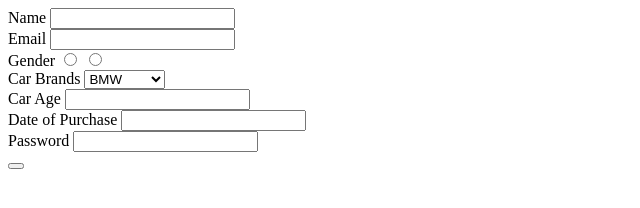
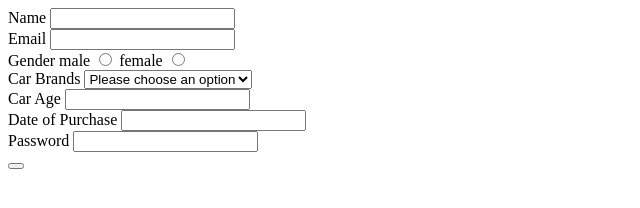
Before and after one commit to acciojob/car-insurance-form-Kumeriyakajal, a website: page main.html in a window 1280 px wide. Shown: the whole page, without its empty margins (0-640 px from the left). Drawn offline with Linux system fonts and the light colour scheme.

Commit message:
created a submission

```diff
--- a/main.html
+++ b/main.html
@@ -19,12 +19,15 @@
 		</div>
 		<div>
            <label for="gender">Gender</label>
-			<input type="radio" id="gender" name="gender" required>
-			<input type="radio" id="gender" name="gender" required>
+		  <label for="gender">male</label>
+	    	<input type="radio" id="gender_male" name="gender" required>
+		  <label for="gender">female</label>
+			<input type="radio" id="gender_female" name="gender" required>
 		</div>
 		<div>
 			<label for="cars">Car Brands</label>
-			<select id="cars" required>
+			<select  name="cars" id="cars" required>
+				<option value=""  disabled selected>Please choose an option</option>
 				<option value="bmw">BMW</option>
 				<option value="audi">Audi</option>
 				<option value="mercedez">Mercedez</option>
```
